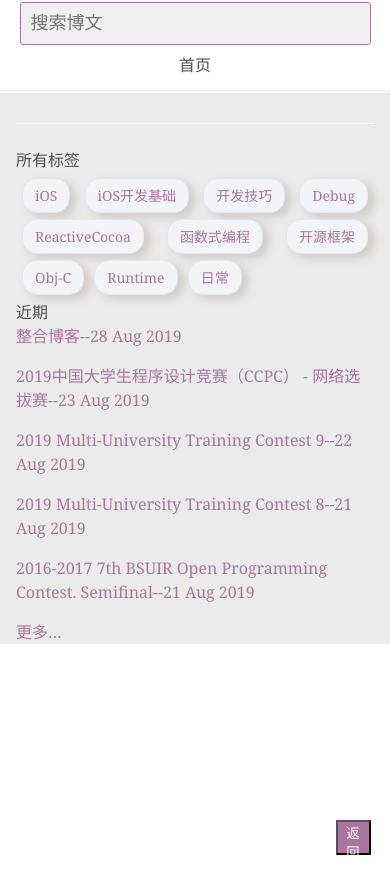
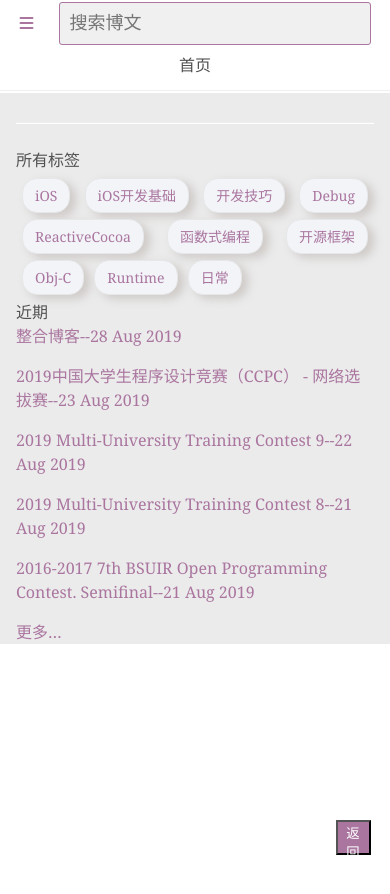
Before and after one commit to XtrueT/xtruet.github.com, a Jekyll site: the page built from index.html, in a window 390 px wide. Shown: the top 894 px of the page. Built offline with Jekyll 4.4.1, drawn with Linux system fonts in a browser that asks for light colours; comment, search, counter and statistics services are not loaded.

Commit message:
Update index.css

```diff
--- a/public/css/index.css
+++ b/public/css/index.css
@@ -68,11 +68,11 @@ h3 {
     background-color: rgb(235, 235, 235);
   }
   .search-container {
-    left: 5%;
+    left: 15%;
     top: 2px;
     position: absolute;
     display: block;
-    width: 90vw;
+    width: 80vw;
     height: 50px;
     z-index: 100;
     margin-bottom: 3em;
```
